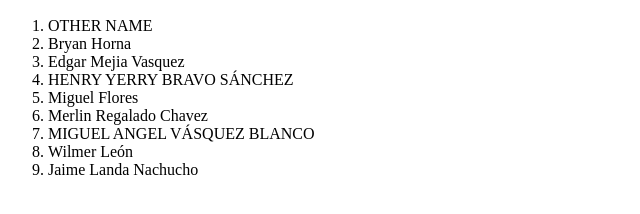
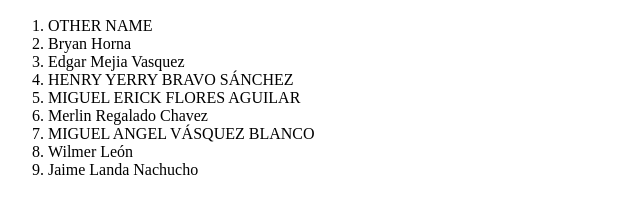
Before and after one commit to dtsmine/tmp_oneflow, a plain HTML site: page index.html in a window 1280 px wide. Shown: the part 136-350 px from the top of the page, without its empty margins (0-640 px from the left). Drawn offline with Linux system fonts and the light colour scheme.

Commit message:
refactor(landing): add fullname user migerick

```diff
--- a/index.html
+++ b/index.html
@@ -1,8 +1,8 @@
 <!DOCTYPE html>
 <html lang="es">
 <head>
-    <meta charset="utf-8" />
-    <meta name="viewport" content="width=device-width, initial-scale=1.0" />
+    <meta charset="utf-8"/>
+    <meta name="viewport" content="width=device-width, initial-scale=1.0"/>
     <title>OneFlow</title>
 </head>
 <body>
@@ -15,7 +15,7 @@
         <li>Bryan Horna</li>
         <li>Edgar Mejia Vasquez</li>
         <li>HENRY YERRY BRAVO SÁNCHEZ</li>
-        <li>Miguel Flores</li>
+        <li>MIGUEL ERICK FLORES AGUILAR</li>
         <li>Merlin Regalado Chavez</li>
         <li>MIGUEL ANGEL VÁSQUEZ BLANCO</li>
         <li>Wilmer León</li>
```
Lines whose indentation alone changed are shown as unchanged.
